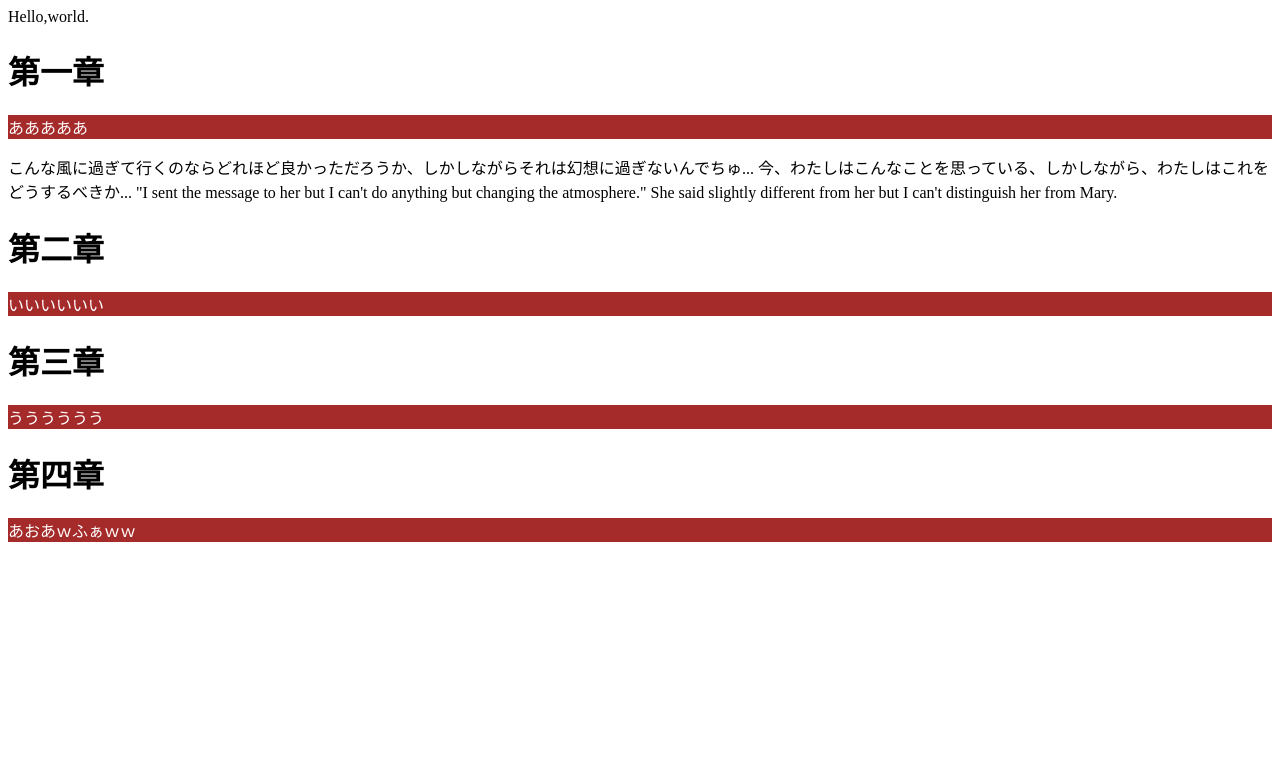
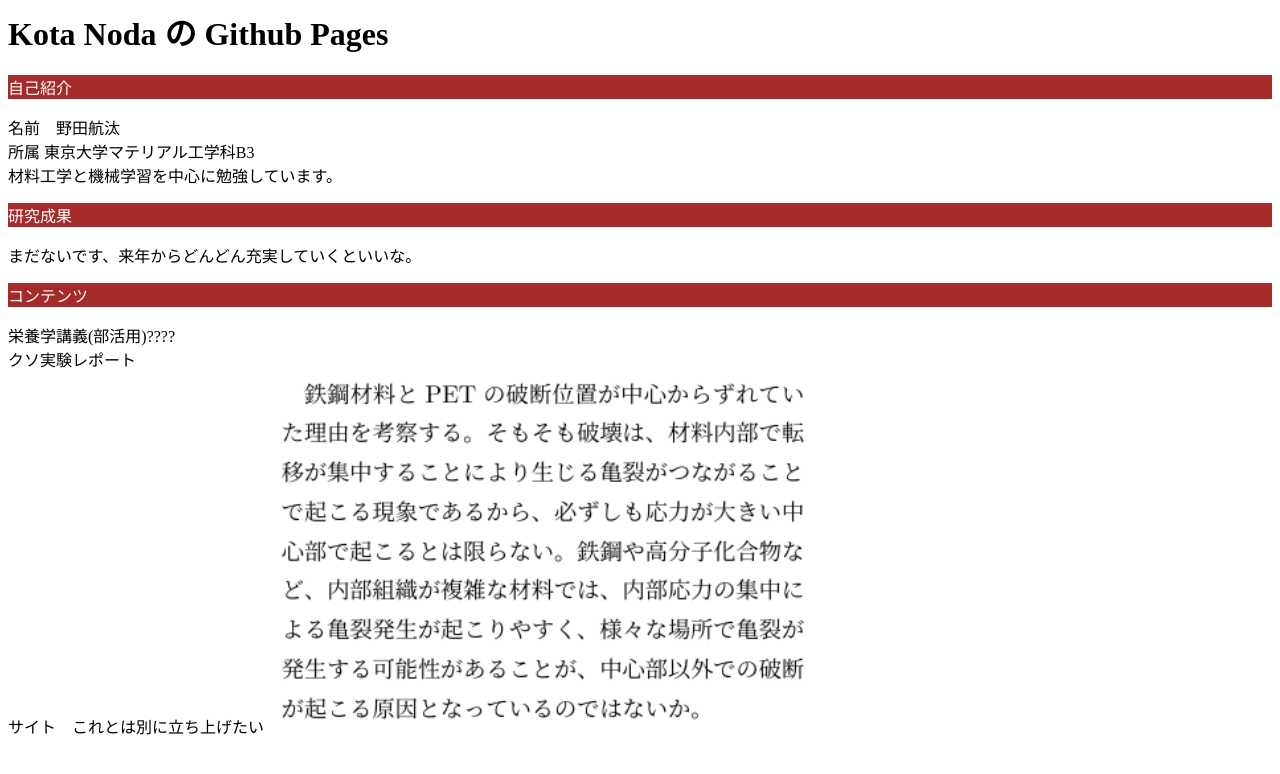
Before and after one commit to nodmaterial/nodmaterial.github.io, a plain HTML site: page index.html in a window 1280 px wide. Drawn offline with Linux system fonts and the light colour scheme.

Commit message:
Add figure and changed content

```diff
--- a/index.html
+++ b/index.html
@@ -10,21 +10,17 @@
             } </style>
     </head>
     <body>
-        Hello,world.<br>
-        <h1>第一章</h1>
-        <p>あああああ</p>
-        こんな風に過ぎて行くのならどれほど良かっただろうか、しかしながらそれは幻想に過ぎないんでちゅ...
-        今、わたしはこんなことを思っている、しかしながら、わたしはこれをどうするべきか...
-        "I sent the message to her but I can't do anything but changing the atmosphere."
-        She said slightly different from her but I can't distinguish her from Mary.
-        <h1>第二章</h1>
-        <p>いいいいいい</p>
-        <h1>第三章</h1>
-        <p>うううううう</p>
-        <h1>第四章</h1>
-        <p>あおあｗふぁｗｗ</p>
-
-
-
+        <h1>Kota Noda の Github Pages</h1>
+        <p>自己紹介</p>
+        名前　野田航汰<br>
+        所属 東京大学マテリアル工学科B3<br>
+        材料工学と機械学習を中心に勉強しています。
+        <p>研究成果</p>
+        まだないです、来年からどんどん充実していくといいな。
+        <p>コンテンツ</p>
+        栄養学講義(部活用)????<br>
+        クソ実験レポート<br>
+        サイト　これとは別に立ち上げたい
+        <img src="figure/a.png" title="スラック">
     </body>
 </html>
```
Also changed, not shown: figure/b.png (added).
